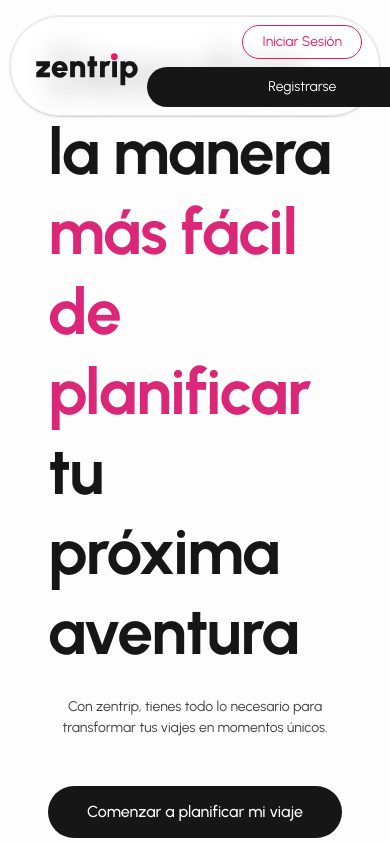
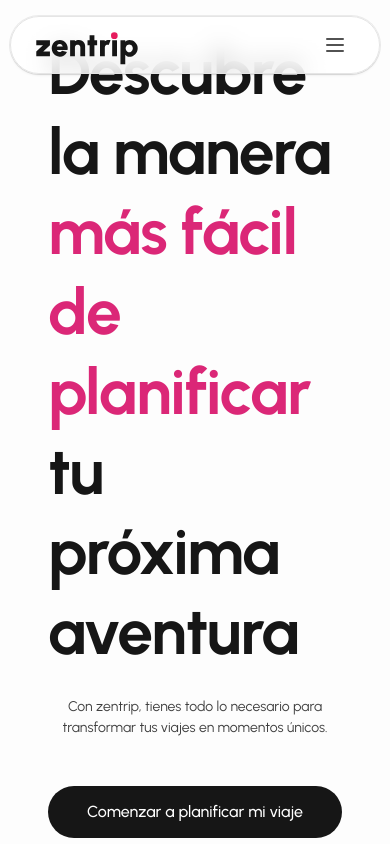
Before and after one commit to Ignacio918/viajes-app, a React (Vite) app in the folder viajes-app/: page / in a window 390 px wide. Shown: the top 844 px of the page. Built offline with nearby package versions, Linux system fonts and the light colour scheme; a web font is replaced by a local one.

Commit message:
nueva ui navbar

```diff
--- a/viajes-app/src/components/Navbar.tsx
+++ b/viajes-app/src/components/Navbar.tsx
@@ -8,6 +8,7 @@ import '../styles/Navbar.css'
 const Navbar = () => {
   const [isVisible, setIsVisible] = useState(true)
   const [prevScrollPos, setPrevScrollPos] = useState(0)
+  const [isMenuOpen, setIsMenuOpen] = useState(false)
 
   const navItems = [
     {
@@ -35,6 +36,10 @@ const Navbar = () => {
     return () => window.removeEventListener('scroll', handleScroll)
   }, [prevScrollPos])
 
+  const toggleMenu = () => {
+    setIsMenuOpen(!isMenuOpen)
+  }
+
   return (
     <AnimatePresence mode="wait">
       {isVisible && (
@@ -52,8 +57,8 @@ const Navbar = () => {
                 <img src={logoSmall} alt="zentrip logo" className="logo" />
               </div>
 
-              {/* Navigation Links */}
-              <div className="nav-links">
+              {/* Desktop Navigation */}
+              <div className="nav-links-desktop">
                 {navItems.map((item) => (
                   <Link
                     key={item.name}
@@ -65,8 +70,8 @@ const Navbar = () => {
                 ))}
               </div>
 
-              {/* Auth Buttons */}
-              <div className="auth-buttons">
+              {/* Desktop Auth Buttons */}
+              <div className="auth-buttons-desktop">
                 <Link to="/login" className="login-link">
                   Iniciar Sesión
                 </Link>
@@ -74,6 +79,70 @@ const Navbar = () => {
                   Registrarse
                 </Link>
               </div>
+
+              {/* Hamburger Menu Button */}
+              <button
+                className="hamburger-button"
+                onClick={toggleMenu}
+                aria-label="Menu"
+              >
+                <svg
+                  className="w-6 h-6"
+                  fill="none"
+                  strokeLinecap="round"
+                  strokeLinejoin="round"
+                  strokeWidth="2"
+                  viewBox="0 0 24 24"
+                  stroke="currentColor"
+                >
+                  {isMenuOpen ? (
+                    <path d="M6 18L18 6M6 6l12 12" />
+                  ) : (
+                    <path d="M4 6h16M4 12h16M4 18h16" />
+                  )}
+                </svg>
+              </button>
+
+              {/* Mobile Menu */}
+              <AnimatePresence>
+                {isMenuOpen && (
+                  <motion.div
+                    initial={{ opacity: 0, y: -20 }}
+                    animate={{ opacity: 1, y: 0 }}
+                    exit={{ opacity: 0, y: -20 }}
+                    className="mobile-menu"
+                  >
+                    <div className="mobile-nav-links">
+                      {navItems.map((item) => (
+                        <Link
+                          key={item.name}
+                          to={item.link}
+                          className="mobile-nav-link"
+                          onClick={() => setIsMenuOpen(false)}
+                        >
+                          {item.name}
+                        </Link>
+                      ))}
+                    </div>
+                    <div className="mobile-auth-buttons">
+                      <Link
+                        to="/login"
+                        className="login-link"
+                        onClick={() => setIsMenuOpen(false)}
+                      >
+                        Iniciar Sesión
+                      </Link>
+                      <Link
+                        to="/register"
+                        className="register-button"
+                        onClick={() => setIsMenuOpen(false)}
+                      >
+                        Registrarse
+                      </Link>
+                    </div>
+                  </motion.div>
+                )}
+              </AnimatePresence>
             </div>
           </div>
         </motion.div>
--- a/viajes-app/src/styles/Navbar.css
+++ b/viajes-app/src/styles/Navbar.css
@@ -12,7 +12,7 @@
 }
 
 .floating-nav-inner {
-  @apply flex items-center justify-between gap-2;
+  @apply flex items-center justify-between gap-2 relative;
 }
 
 .logo-container {
@@ -23,7 +23,8 @@
   @apply h-10 w-auto;
 }
 
-.nav-links {
+/* Desktop Navigation */
+.nav-links-desktop {
   @apply hidden md:flex items-center gap-4 flex-nowrap;
 }
 
@@ -31,11 +32,12 @@
   @apply text-neutral-600 hover:text-pink-600 transition-colors text-sm whitespace-nowrap;
 }
 
-.auth-buttons {
-  @apply flex items-center gap-3 flex-shrink-0;
+/* Desktop Auth Buttons */
+.auth-buttons-desktop {
+  @apply hidden md:flex items-center gap-3 flex-shrink-0;
 }
 
-/* Estilos base compartidos para ambos botones */
+/* Shared button styles */
 .login-link,
 .register-button {
   @apply px-4 py-1.5 rounded-full text-sm whitespace-nowrap transition-all duration-200;
@@ -43,27 +45,51 @@
   text-align: center;
 }
 
-/* Estilos específicos para login */
 .login-link {
   @apply border border-pink-600 text-pink-600 hover:bg-pink-600 hover:text-white;
 }
 
-/* Estilos específicos para register */
 .register-button {
   @apply bg-dark text-white hover:bg-gray-700 border border-dark;
 }
 
-/* Media queries para responsive */
+/* Hamburger Menu Button */
+.hamburger-button {
+  @apply md:hidden p-2 text-neutral-600 hover:text-pink-600 transition-colors;
+}
+
+/* Mobile Menu */
+.mobile-menu {
+  @apply absolute top-full right-0 mt-2 w-60 bg-white rounded-lg shadow-lg py-4 px-4;
+}
+
+.mobile-nav-links {
+  @apply flex flex-col space-y-3 mb-4;
+}
+
+.mobile-nav-link {
+  @apply text-neutral-600 hover:text-pink-600 transition-colors text-sm py-2;
+}
+
+.mobile-auth-buttons {
+  @apply flex flex-col space-y-3;
+}
+
+/* Media Query for Mobile */
 @media (max-width: 768px) {
   .floating-nav-container {
     @apply max-w-[95%];
   }
 
-  .nav-links {
-    @apply flex-col items-center space-y-4;
+  .mobile-menu {
+    @apply absolute right-0 bg-white/95 backdrop-blur-md border border-neutral-200 rounded-2xl shadow-lg;
   }
 
-  .auth-buttons {
-    @apply flex-col items-center gap-2;
+  .mobile-nav-links {
+    @apply border-b border-neutral-200 pb-4;
+  }
+
+  .mobile-auth-buttons {
+    @apply pt-4;
   }
 }
```
